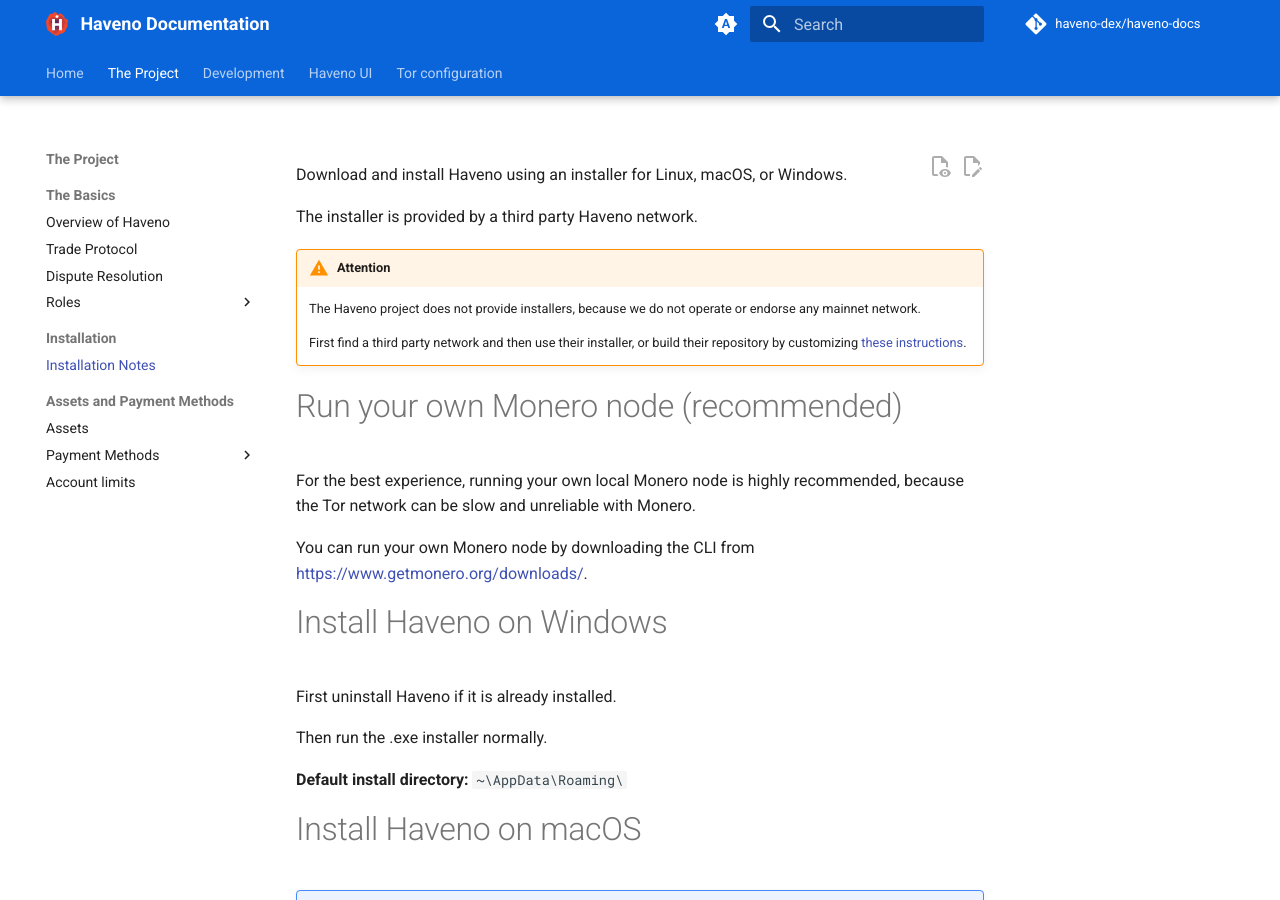
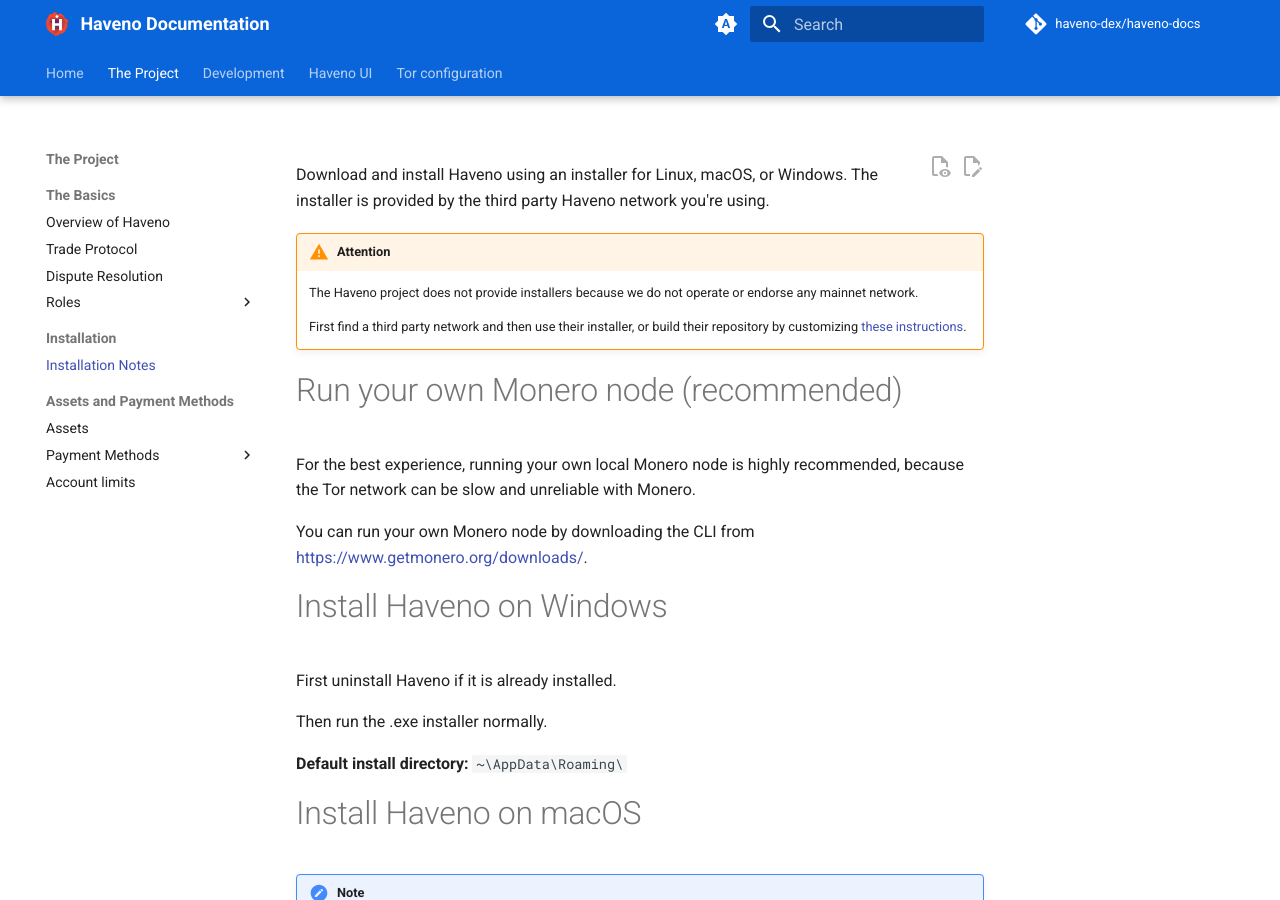
Before and after one commit to haveno-dex/haveno-docs, an MkDocs documentation site: the page built from docs/the-project/installation/installation_notes.md, in a window 1280 px wide and 900 px high. Built offline with MkDocs 1.6.1 and Material for MkDocs 9.7.7, drawn with Linux system fonts in a browser that asks for light colours; plug-ins that fetch from the network failed and are left out; comment, search, counter and statistics services are not loaded; the version menu is left out.

Commit message:
installation notes cleanup (#65)

```diff
--- a/docs/the-project/installation/installation_notes.md
+++ b/docs/the-project/installation/installation_notes.md
@@ -1,9 +1,7 @@
-Download and install Haveno using an installer for Linux, macOS, or Windows.
-
-The installer is provided by a third party Haveno network.
+Download and install Haveno using an installer for Linux, macOS, or Windows. The installer is provided by the third party Haveno network you're using.
 
 !!! Warning "Attention"
-    The Haveno project does not provide installers, because we do not operate or endorse any mainnet network.
+    The Haveno project does not provide installers because we do not operate or endorse any mainnet network.
 
     First find a third party network and then use their installer, or build their repository by customizing [these instructions](https://docs.haveno.exchange/development/installing/).
 
```
